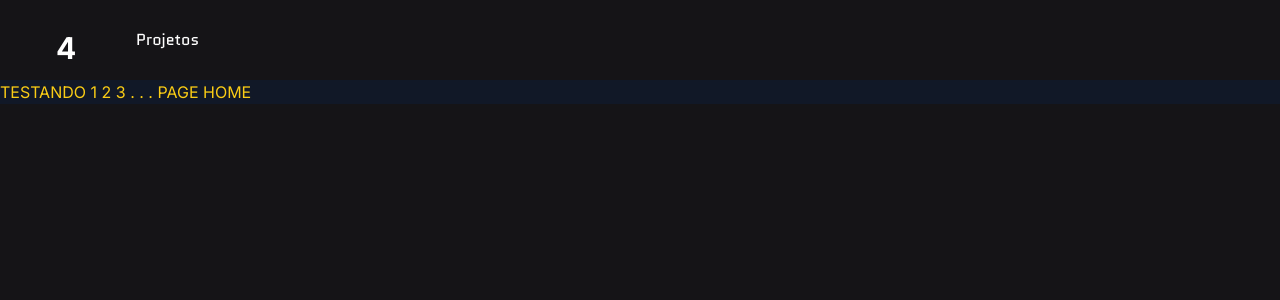
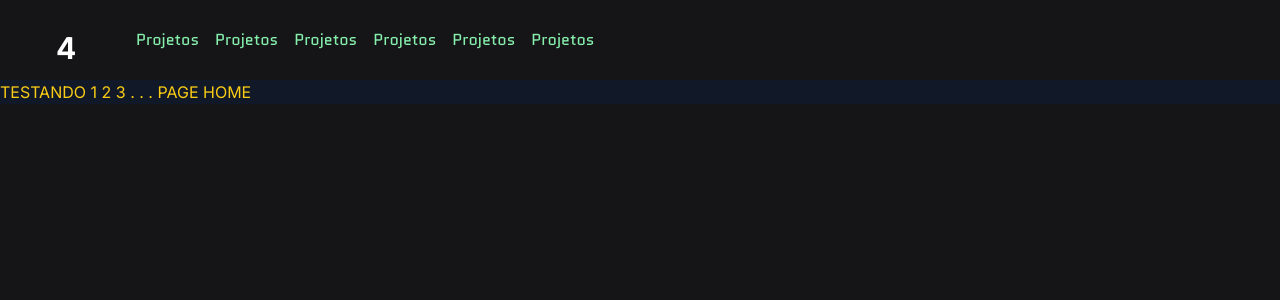
Before and after one commit to 4llves/4llvesdev, a Next.js app: page / in a window 1280 px wide. Shown: the top 300 px of the page. Built offline with nearby package versions, Linux system fonts and the light colour scheme.

Commit message:
mudando style NavBar

```diff
--- a/src/components/NavBar.tsx
+++ b/src/components/NavBar.tsx
@@ -17,11 +17,61 @@ export default function NavBar() {
       <nav className={`${quantico.className} flex flex-1 flex-row`}>
         <ul className="flex space-x-4">
           <li className="text-justify capitalize group">
-            <Link href={routesLinks.project}>
-              <span className="group-hover:hidden">Projetos</span>
-              <span className="group-hover:inline hidden text-green-300">
-                {' '}
-                &lt; Projetos /&gt;
+            <Link href={routesLinks.project} className="relative">
+              <span className="group text-green-300">
+                <strong className="group-hover:inline hidden">&lt; </strong>
+                Projetos
+                <strong className="group-hover:inline hidden"> /&gt;</strong>
+              </span>
+            </Link>
+          </li>
+
+          <li className="text-justify capitalize group">
+            <Link href={routesLinks.project} className="relative">
+              <span className="group text-green-300">
+                <strong className="group-hover:inline hidden">&lt; </strong>
+                Projetos
+                <strong className="group-hover:inline hidden"> /&gt;</strong>
+              </span>
+            </Link>
+          </li>
+
+          <li className="text-justify capitalize group">
+            <Link href={routesLinks.project} className="relative">
+              <span className="group text-green-300">
+                <strong className="group-hover:inline hidden">&lt; </strong>
+                Projetos
+                <strong className="group-hover:inline hidden"> /&gt;</strong>
+              </span>
+            </Link>
+          </li>
+
+          <li className="text-justify capitalize group">
+            <Link href={routesLinks.project} className="relative">
+              <span className="group text-green-300">
+                <strong className="group-hover:inline hidden">&lt; </strong>
+                Projetos
+                <strong className="group-hover:inline hidden"> /&gt;</strong>
+              </span>
+            </Link>
+          </li>
+
+          <li className="text-justify capitalize group">
+            <Link href={routesLinks.project} className="relative">
+              <span className="group text-green-300">
+                <strong className="group-hover:inline hidden">&lt; </strong>
+                Projetos
+                <strong className="group-hover:inline hidden"> /&gt;</strong>
+              </span>
+            </Link>
+          </li>
+
+          <li className="text-justify capitalize group">
+            <Link href={routesLinks.project} className="relative">
+              <span className="group text-green-300">
+                <strong className="group-hover:inline hidden">&lt; </strong>
+                Projetos
+                <strong className="group-hover:inline hidden"> /&gt;</strong>
               </span>
             </Link>
           </li>
```
